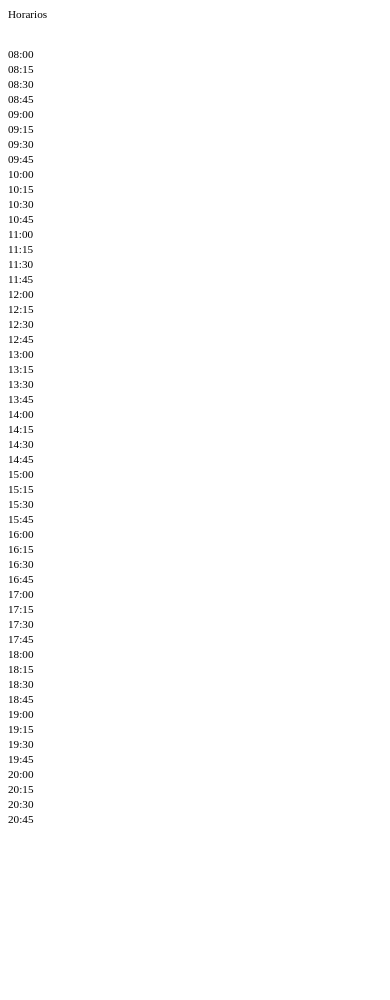
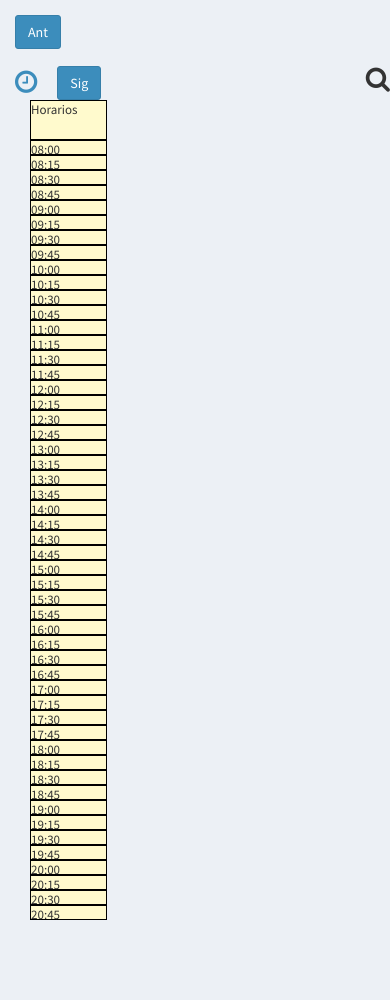
Before and after one commit to IngSoftIII2016/saga, a CodeIgniter app: the page made by application/views/aulas_diario.php in a window 390 px wide. Before the commit the page ends 823 px from the top, so only its background shows below. Run offline with CodeIgniter, Linux system fonts and the light colour scheme; data that the repository does not hold is empty; some libraries are stand-ins or nearby versions.

Commit message:
Vista integrada

```diff
--- a/application/config/config.php
+++ b/application/config/config.php
@@ -23,7 +23,7 @@ defined('BASEPATH') OR exit('No direct script access allowed');
 | a PHP script and you can easily do that on your own.
 |
 */
-$config['base_url'] = "http://localhost/GestionAulas/";
+$config['base_url'] = "http://localhost/GestionAula2/";
 
 /*
 |--------------------------------------------------------------------------
@@ -35,7 +35,7 @@ $config['base_url'] = "http://localhost/GestionAulas/";
 | variable so that it is blank.
 |
 */
-$config['index_page'] = '';
+$config['index_page'] = 'index.php';
 
 /*
 |--------------------------------------------------------------------------
--- a/application/views/aulas_diario.php
+++ b/application/views/aulas_diario.php
@@ -3,28 +3,85 @@
 <head>
 <meta charset="utf-8">
 <meta http-equiv="X-UA-Compatible" content="IE=edge">
-    <title>Administración de Aulas</title>
+<title>Administración | Aulas</title>
 <!-- Tell the browser to be responsive to screen width -->
 <meta
 	content="width=device-width, initial-scale=1, maximum-scale=1, user-scalable=no"
 	name="viewport">
-    <style type="text/css">
-        .materia {
-            border: #7a2926 solid 2px;
-            background: #CCFFCC;
-        }
-        .celdas {
-            border: #000000 solid 1px;
-        }
-        div {
-            font-size: 0.7rem;
-        }
+<!-- Bootstrap 3.3.5 -->
+<link rel="stylesheet"
+	href="<?php echo base_url('assets/css/bootstrap.min.css') ?>">
+<!-- Font Awesome -->
+<link rel="stylesheet"
+	href="https://maxcdn.bootstrapcdn.com/font-awesome/4.4.0/css/font-awesome.min.css">
+<!-- Ionicons -->
+<link rel="stylesheet"
+	href="https://code.ionicframework.com/ionicons/2.0.1/css/ionicons.min.css">
+<!-- Theme style -->
+<link rel="stylesheet"
+	href="<?php echo base_url('assets/css/AdminLTE.min.css') ?>">
+<!-- AdminLTE Skins. Choose a skin from the css/skins
+         folder instead of downloading all of them to reduce the load. -->
+<link rel="stylesheet"
+	href="<?php echo base_url('assets/css/skins/_all-skins.min.css') ?>">
+<!-- iCheck for checkboxes and radio inputs -->
+<link rel="stylesheet"
+	href="<?php echo base_url('assets/plugins/iCheck/all.css') ?>">
 
-    </style>
+<!-- jvectormap -->
+<link rel="stylesheet"
+	href="<?php echo base_url('assets/plugins/jvectormap/jquery-jvectormap-1.2.2.css') ?>">
+
+<!-- DataTables -->
+<link rel="stylesheet"
+	href="<?php echo base_url('assets/plugins/datatables/dataTables.bootstrap.css') ?>">
+<link rel="stylesheet"
+	href="https://cdn.datatables.net/buttons/1.1.0/css/buttons.dataTables.min.css" />
+
+<!-- Sweet Alert Styles -->
+<link
+	href="<?php echo base_url('assets/plugins/sweetalert/sweetalert.css') ?>"
+	rel="stylesheet">
+<!-- end: CSS -->
+
+<!-- start: Favicon -->
+<link rel="shortcut icon"
+	href="<?php echo base_url('assets/img/icon.png') ?>">
+<!-- end: Favicon -->
+
+<!-- jQuery 2.1.4 -->
+<script
+	src="<?php echo base_url('assets/plugins/jQuery/jQuery-2.1.4.min.js') ?>"></script>
+<!-- jQuery UI 1.11.4 -->
+<script
+	src="<?php echo base_url('assets/plugins/jQueryUI/jquery-ui.min.js');?>">
+</script>
+
+<!-- Bootstrap 3.3.5 -->
+<script src="<?php echo base_url('assets/js/bootstrap.min.js') ?>"></script>
+<link rel="stylesheet"
+	href="<?php echo base_url('assets/css/planilla.css') ?>">
+<script type="text/javascript" >
+	var base_url = "<?= base_url(); ?>"; // URL base, usada en buscador-and-modal.js
+</script>
 </head>
 <body>
-<div id="toolbar-dia"></div>
-<div id="grilla" style="width: 100%; display: table; ">
+<section class="content" id="contect">
+		<div class="col-md-12 tabla">
+				<input type="hidden" value="<?php echo $fecha_parametro?>" id="fecha"></input>
+				<div class="row">
+					<button type="reset" class="btn col-md-1 col-md-offset-3 btn-primary btn-ant">Ant</button>
+					<h3 class="text-center text-primary col-md-3"><?=$fecha?></h3>
+					<a href="<?php echo base_url("grilla")?>"  data-toggle="tooltip" data-placement="bottom" title="Hoy"class="hoy">
+					<i class="fa fa-clock-o fa-2x" aria-hidden="true"></i></a>
+					<button type="reset" class="btn col-md-1 btn-primary btn-sig">Sig</button>
+					<div class="input-group col-md-2 buscar buscador">
+					<i class="fa fa-search fa-2x" id="input" data-toggle="tooltip" title="Buscar" data-placement="bottom" aria-hidden="true" style=" float: right;"></i>
+					<input id="buscador"
+						type="hidden" class="col-md-10">
+					</div>
+				</div>
+				<div id="grilla" class="row col-md-12" style=" display: table;" >
 					<div style="display: table-row">
 						<?php
 						$w = floor(100 / (count($aulas) + 1));
@@ -36,14 +93,14 @@
 
 						<div style="width:auto; display: table-cell;">
 							<div style="position: relative;">
-                <div style="position: absolute; height: <?php echo $hei?>px">
+								<div class="color" style="position: absolute; height: <?php echo $hei?>px">
 									Horarios
 								</div>
 								<?php
 								$offset = 0;
 								foreach ($horas as $h) {
 									?>
-                    <div style="position: absolute; height: <?php echo 15 * $px_min?>px; top: <?php echo $offset * $px_min + $hei?>px">
+									<div  class="color" style="position: absolute; height: <?php echo 15 * $px_min?>px; top: <?php echo $offset * $px_min + $hei?>px">
 										<?php echo $h->format("H:i"); ?>
 									</div>
 								<?php $offset += 15;} ?>
@@ -55,7 +112,7 @@
 							?>
 							<div style="width:<?php echo $w; ?>%; display: table-cell;">
 								<div style="position: relative;">
-                    <div style="position: absolute; height: 40px">
+									<div class="color" style="position: absolute; height: 40px">
 										<?php echo $aula->nombre; ?>
 									</div>
 									<?php
@@ -65,7 +122,7 @@
 											$min_duracion = (strtotime($clase->hora_fin) - strtotime($clase->hora_inicio)) / 60;
 											?>
 
-                            <div class="materia" style="position: absolute; height: <?php echo $min_duracion * $px_min; ?>px; top:<?php echo $min_offset * $px_min + 40; ?>px">
+											<div class="materia buscar" style="position: absolute; height: <?php echo $min_duracion * $px_min; ?>px; top:<?php echo $min_offset * $px_min + 40; ?>px">
 												<?php echo $clase->materia; ?>
 											</div>
 											<?php
@@ -77,5 +134,7 @@
 						<?php } ?>
 					</div>
 				</div>
+				<script src="<?php echo base_url('assets/js/buscador-and-modal.js') ?>"></script>
+</section>
 </body>
 </html>
--- /dev/null
+++ b/assets/css/planilla.css
@@ -0,0 +1,75 @@
+.color{
+	background-color: #fffacd;
+	border: 1px solid black !important;
+	max-width: 90px !important;
+	    width: 77px !important;
+}
+.materia {
+            border: #7a2926 solid 1px;
+            background: #CCFFCC;
+			max-width:60px !important;
+			overflow-x: scroll;
+        }
+.celdas {
+	border: #000000 solid 1px;
+}
+div {
+	font-size: small;
+}
+.resaltar{
+	background-color:#FF0;
+}
+.buscador{
+	float: right !important;
+}
+.hoy{
+	float:left;
+	padding-right: 20px;
+	margin-top: 3px !important;
+}
+tr {
+	max-height: 5px !important;
+	height: 5px !important;
+	padding: 0px;
+	margin: 0px;
+}
+
+td {
+	font-size: small;
+	border-bottom: 0px !important;
+	margin: 0px;
+	padding: 0px;
+	height: 25px;
+	max-width: 55px !important;
+	max-height: 5px !important;
+}
+
+p {
+	margin: 0px;
+}
+
+.grilla {
+	height: 25px;
+	margin: 5px;
+	padding: 5px;
+	z-index: -30;
+	display: table-caption;
+}
+
+h3 {
+	margin-top: 6px;
+}
+
+.tabla {
+	padding-right: 0px;
+}
+
+
+.content {
+	background-color: #ecf0f5;
+	height: 1000px;
+}
+
+.tabla th.clickable-row:hover {
+	cursor: pointer;
+}
--- /dev/null
+++ b/assets/js/buscador-and-modal.js
@@ -0,0 +1,30 @@
+$('#modal').on('show.bs.modal', function (event) {
+	var button = $(event.relatedTarget);
+	var aula = button.data('whatever');
+	var modal = $(this);
+	modal.find('.modal-title').text('Recursos del ' + aula );
+});
+$.expr[':'].icontains = function(obj, index, meta, stack){
+	return (obj.textContent || obj.innerText || jQuery(obj).text() || '').toLowerCase().indexOf(meta[3].toLowerCase()) >= 0;
+};
+$(document).ready(function(){
+		$( "#input" ).click(function() {
+			if($('#buscador').attr('type') == 'hidden'){
+			 $('#buscador').prop('type', 'text');
+			}else {
+				$('#buscador').prop('type', 'hidden');
+			}
+	});
+	$('#buscador').keyup(function(){
+				 buscar = $(this).val();
+				 $('.buscar').removeClass('resaltar');
+						if(jQuery.trim(buscar) != ''){
+						   $(".buscar:icontains('" + buscar + "')").addClass('resaltar');
+						}
+		});
+		$(document).ready(function(){
+    $('[data-toggle*="tooltip"]').tooltip();
+});
+
+
+});
```
Also changed, not shown: application/controllers/AulasController.php (+14 -2 lines). Lines whose indentation alone changed are shown as unchanged.
